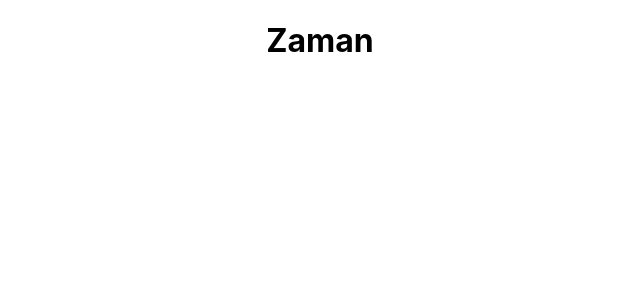
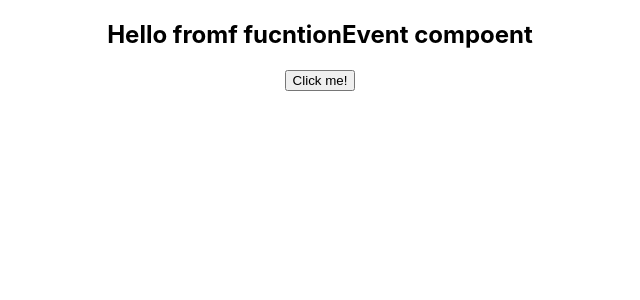
Before and after one commit to zamanrahimi/react-project-t, a React (Create React App) app: page / in a window 1280 px wide. Shown: the top 300 px of the page, without its empty margins (320-960 px from the left). Built offline with nearby package versions, Linux system fonts and the light colour scheme.

Commit message:
20, - ,Event Handling in function component

```diff
--- a/src/App.js
+++ b/src/App.js
@@ -5,13 +5,14 @@ import Message from './components/Message';
 import Profile from './components/Profile';
 import Counter from './components/Counter';
 import Resume from './components/Resume';
+import FunctionEvent from './components/FunctionEvent';
 
 function App() {
   return (
     <div className="App">
 
 
-      <Resume name="Zaman"></Resume>
+      <FunctionEvent></FunctionEvent>
 
 
     </div>
--- /dev/null
+++ b/src/components/FunctionEvent.js
@@ -0,0 +1,19 @@
+function FunctionEvent(){
+    // 1. one way of defining a function
+
+    // function eventHandeler(){
+    //     console.log("Clicked!");
+    // }
+
+    // 2. second way
+    const eventHandeler = () =>{
+        console.log("Clicked!");
+    }
+    return (<div>
+            <h2>Hello fromf fucntionEvent compoent</h2>
+            <button onClick={eventHandeler}>Click me!</button>
+    </div>);
+
+}
+
+export default FunctionEvent;
```
